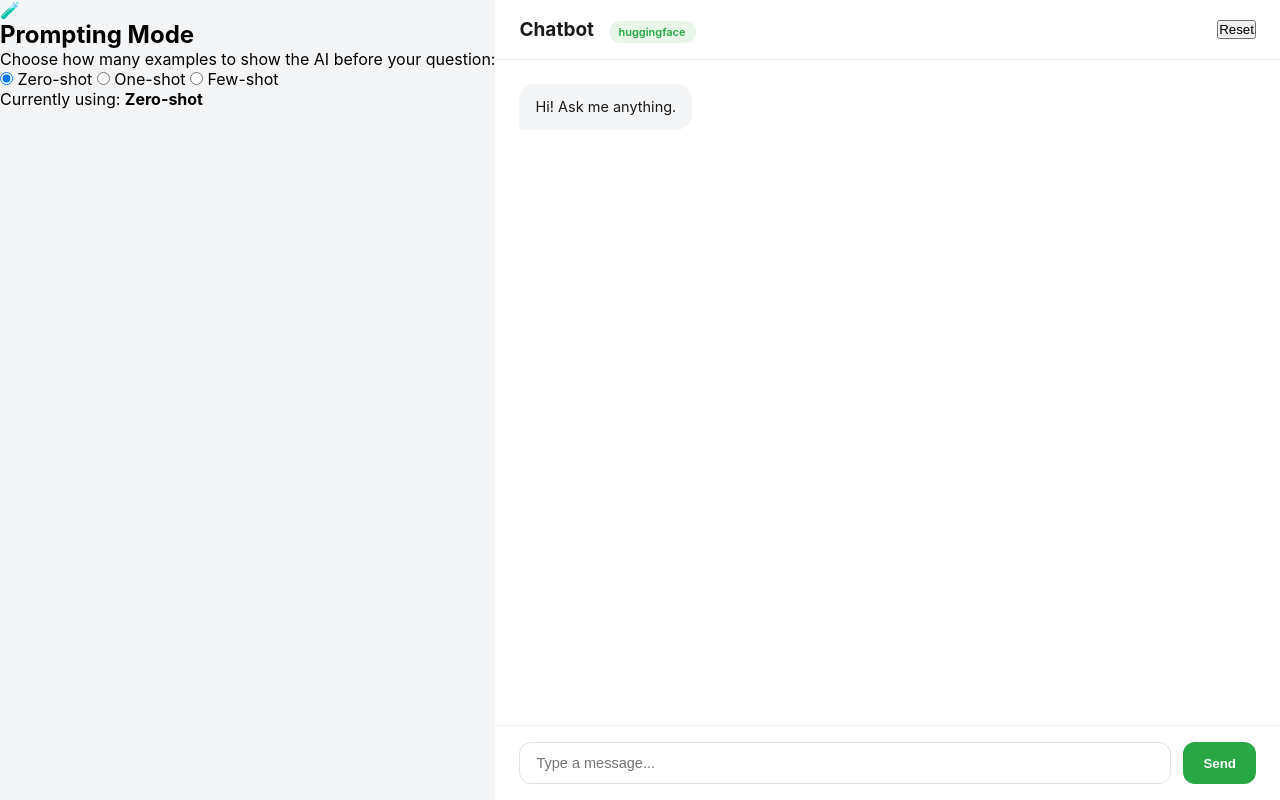
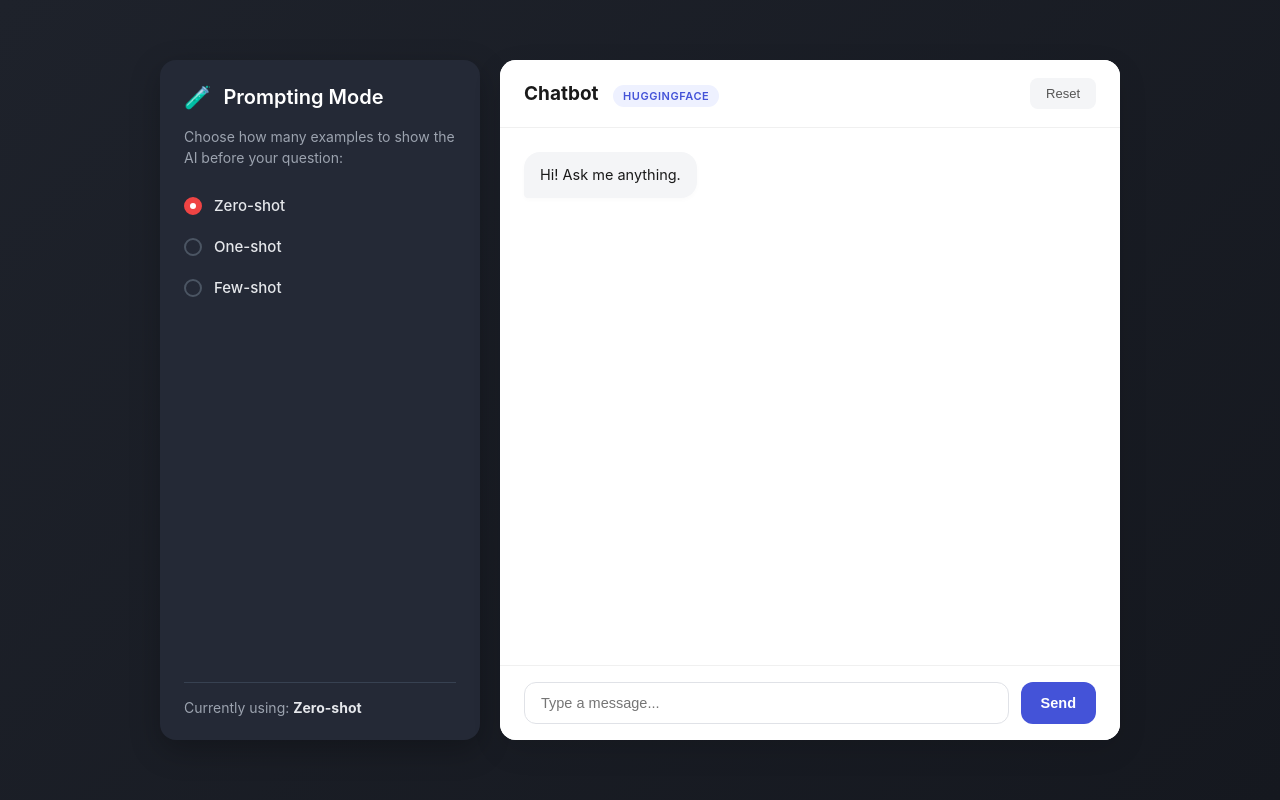
Before and after one commit to Fahad1812/HEALTH-ASSISTANCE-CHATBOT, a Flask app: page / in a window 1280 px wide. Run offline with Flask 3, Linux system fonts and the light colour scheme.

Commit message:
Update style.css

```diff
--- a/static/style.css
+++ b/static/style.css
@@ -1,110 +1,148 @@
 * {
   box-sizing: border-box;
-  margin: 0;
-  padding: 0;
 }
 
 body {
+  margin: 0;
   font-family: -apple-system, BlinkMacSystemFont, "Segoe UI", Roboto, Helvetica, Arial, sans-serif;
-  background: #f4f5f7;
-  height: 100vh;
+  background: linear-gradient(135deg, #1e222b 0%, #15181f 100%);
   display: flex;
+  justify-content: center;
+  align-items: center;
+  min-height: 100vh;
+  padding: 16px;
+  color: #f3f4f6;
 }
 
 .app-container {
   display: flex;
   width: 100%;
-  height: 100vh;
-  overflow: hidden;
+  max-width: 960px;
+  height: 85vh;
+  gap: 20px;
 }
 
-/* Sidebar Styles - Dark Pitch Green */
-.sidebar {
-  width: 260px;
-  background: #10331a;
-  color: #fff;
+/* Prompting Sidebar Component Styling */
+.prompting-sidebar {
+  width: 320px;
+  background: #242936;
+  border-radius: 16px;
+  box-shadow: 0 10px 30px rgba(0, 0, 0, 0.25);
+  padding: 24px;
   display: flex;
   flex-direction: column;
-  padding: 16px;
-  flex-shrink: 0;
 }
 
-.new-chat-btn {
-  background: transparent;
-  color: #fff;
-  border: 1px solid #2e7343;
-  padding: 12px;
-  border-radius: 8px;
-  cursor: pointer;
-  font-size: 14px;
-  font-weight: 500;
-  text-align: left;
-  transition: background 0.2s;
-  margin-bottom: 20px;
+.sidebar-header {
+  display: flex;
+  align-items: center;
+  gap: 12px;
+  margin-bottom: 16px;
 }
 
-.new-chat-btn:hover {
-  background: #1a4a28;
+.sidebar-header h2 {
+  font-size: 20px;
+  margin: 0;
+  color: #ffffff;
+  font-weight: 600;
 }
 
-.chat-list {
-  flex: 1;
-  overflow-y: auto;
+.flask-icon {
+  font-size: 22px;
+}
+
+.prompting-desc {
+  font-size: 14px;
+  color: #9ca3af;
+  line-height: 1.5;
+  margin: 0 0 24px 0;
+}
+
+.radio-group {
   display: flex;
   flex-direction: column;
-  gap: 8px;
-}
-
-.chat-list::-webkit-scrollbar { width: 4px; }
-.chat-list::-webkit-scrollbar-thumb { background: #2e7343; border-radius: 4px; }
-
-.chat-item {
-  display: flex;
-  justify-content: space-between;
-  align-items: center;
-  padding: 10px 12px;
-  border-radius: 8px;
-  cursor: pointer;
-  font-size: 13.5px;
-  color: #ececf1;
-  transition: background 0.2s;
-}
-
-/* Active & Hover state for chats */
-.chat-item:hover, .chat-item.active {
-  background: #1f5c32;
-}
-
-.chat-item span {
-  white-space: nowrap;
-  overflow: hidden;
-  text-overflow: ellipsis;
+  gap: 14px;
   flex: 1;
 }
 
-.delete-btn {
-  background: transparent;
-  border: none;
-  color: #8e8ea0;
+.radio-option {
+  display: flex;
+  align-items: center;
   cursor: pointer;
-  font-size: 16px;
-  margin-left: 8px;
-  display: none;
+  position: relative;
+  user-select: none;
+  padding: 4px 0;
 }
 
-.chat-item:hover .delete-btn {
-  display: block;
+.radio-option input {
+  position: absolute;
+  opacity: 0;
+  cursor: pointer;
 }
-.delete-btn:hover { color: #ff4d4f; }
 
+.radio-dot {
+  height: 18px;
+  width: 18px;
+  background-color: transparent;
+  border: 2px solid #4b5563;
+  border-radius: 50%;
+  margin-right: 12px;
+  display: inline-block;
+  transition: all 0.2s ease;
+  position: relative;
+}
 
-/* Main Chat Wrap Styles */
+.radio-option:hover input ~ .radio-dot {
+  border-color: #f87171;
+}
+
+.radio-option input:checked ~ .radio-dot {
+  border-color: #ef4444;
+  background-color: #ef4444;
+}
+
+.radio-option input:checked ~ .radio-dot::after {
+  content: "";
+  position: absolute;
+  top: 4px;
+  left: 4px;
+  width: 6px;
+  height: 6px;
+  border-radius: 50%;
+  background: white;
+}
+
+.radio-label {
+  font-size: 15px;
+  font-weight: 500;
+  color: #e5e7eb;
+}
+
+.sidebar-footer {
+  border-top: 1px solid #374151;
+  padding-top: 16px;
+  margin-top: auto;
+}
+
+.sidebar-footer p {
+  font-size: 14px;
+  color: #9ca3af;
+  margin: 0;
+}
+
+.sidebar-footer strong {
+  color: #e5e7eb;
+}
+
+/* Chat Area Main Container */
 .chat-wrap {
   flex: 1;
+  background: #ffffff;
+  border-radius: 16px;
+  box-shadow: 0 10px 30px rgba(0, 0, 0, 0.1);
   display: flex;
   flex-direction: column;
-  background: #ffffff;
-  height: 100%;
+  overflow: hidden;
 }
 
 .chat-header {
@@ -118,6 +156,7 @@ body {
 
 .chat-header h1 {
   font-size: 19px;
+  margin: 0;
   color: #1a1a1a;
   display: inline-block;
 }
@@ -126,13 +165,32 @@ body {
   margin-left: 10px;
   font-size: 11px;
   font-weight: 600;
-  background: #e8f5e9; /* Light green tint */
-  color: #28a745;      /* Grass green */
+  text-transform: uppercase;
+  letter-spacing: 0.05em;
+  background: #eef1ff;
+  color: #4453d8;
   padding: 4px 10px;
   border-radius: 20px;
+  vertical-align: middle;
 }
 
-/* Chat Messages */
+#reset-btn {
+  border: none;
+  background: #f4f5f7;
+  color: #555;
+  padding: 8px 16px;
+  border-radius: 8px;
+  cursor: pointer;
+  font-size: 13px;
+  font-weight: 500;
+  transition: background 0.2s ease, color 0.2s ease;
+}
+
+#reset-btn:hover {
+  background: #e0e2e7;
+  color: #1a1a1a;
+}
+
 .messages {
   flex: 1;
   overflow-y: auto;
@@ -142,8 +200,33 @@ body {
   gap: 16px;
 }
 
-.messages::-webkit-scrollbar { width: 6px; }
-.messages::-webkit-scrollbar-thumb { background: #d1d5db; border-radius: 10px; }
+.messages::-webkit-scrollbar {
+  width: 6px;
+}
+
+.messages::-webkit-scrollbar-track {
+  background: transparent;
+}
+
+.messages::-webkit-scrollbar-thumb {
+  background: #d1d5db;
+  border-radius: 10px;
+}
+
+.messages::-webkit-scrollbar-thumb:hover {
+  background: #9ca3af;
+}
+
+@keyframes messageFadeIn {
+  from {
+    opacity: 0;
+    transform: translateY(10px);
+  }
+  to {
+    opacity: 1;
+    transform: translateY(0);
+  }
+}
 
 .msg {
   max-width: 75%;
@@ -153,18 +236,46 @@ body {
   font-size: 14.5px;
   white-space: pre-wrap;
   word-wrap: break-word;
+  animation: messageFadeIn 0.3s ease-out forwards;
+  box-shadow: 0 2px 5px rgba(0,0,0,0.02);
 }
-/* User message ab grass green color mein hogi */
-.msg.user { align-self: flex-end; background: #28a745; color: #ffffff; border-bottom-right-radius: 4px; }
-.msg.bot { align-self: flex-start; background: #f4f5f7; color: #1a1a1a; border-bottom-left-radius: 4px; }
-.msg.error { align-self: flex-start; background: #fdecec; color: #a12626; border-bottom-left-radius: 4px; border: 1px solid #fad2d2; }
-.msg.typing { align-self: flex-start; color: #888; font-style: italic; }
 
-/* Form Area */
+.msg.user {
+  align-self: flex-end;
+  background: #4453d8;
+  color: #ffffff;
+  border-bottom-right-radius: 4px;
+}
+
+.msg.bot {
+  align-self: flex-start;
+  background: #f4f5f7;
+  color: #1a1a1a;
+  border-bottom-left-radius: 4px;
+}
+
+.msg.error {
+  align-self: flex-start;
+  background: #fdecec;
+  color: #a12626;
+  border-bottom-left-radius: 4px;
+  border: 1px solid #fad2d2;
+}
+
+.msg.typing {
+  align-self: flex-start;
+  background: transparent;
+  color: #888;
+  font-style: italic;
+  padding: 8px 12px;
+  box-shadow: none;
+}
+
 .chat-form {
   display: flex;
   gap: 12px;
   padding: 16px 24px;
+  background: #ffffff;
   border-top: 1px solid #f0f0f0;
 }
 
@@ -175,53 +286,84 @@ body {
   border-radius: 12px;
   font-size: 14.5px;
   outline: none;
+  transition: border-color 0.2s ease, box-shadow 0.2s ease;
+  color: #1a1a1a;
 }
-#user-input:focus { border-color: #28a745; }
+
+#user-input:focus {
+  border-color: #4453d8;
+  box-shadow: 0 0 0 3px rgba(68, 83, 216, 0.1);
+}
 
 .chat-form button {
-  background: #28a745;
+  border: none;
+  background: #4453d8;
   color: white;
-  border: none;
   padding: 12px 20px;
   border-radius: 12px;
+  font-size: 14.5px;
   font-weight: 600;
   cursor: pointer;
-}
-.chat-form button:disabled, #user-input:disabled {
-  opacity: 0.6;
-  cursor: not-allowed;
+  transition: background 0.2s ease, transform 0.1s ease;
 }
 
-/* Mobile Setup - Optimized spacing & padding */
+.chat-form button:hover {
+  background: #3746c4;
+}
+
+.chat-form button:active {
+  transform: scale(0.98);
+}
+
+/* Mobile Responsiveness Viewports */
 @media (max-width: 768px) {
-  .app-container { flex-direction: column; }
-  .sidebar {
+  .app-container {
+    flex-direction: column;
+    height: auto;
+    min-height: 100vh;
+  }
+
+  .prompting-sidebar {
     width: 100%;
     height: auto;
-    flex-shrink: 0;
-    padding: 12px;
   }
-  .new-chat-btn {
-    margin-bottom: 12px;
-    padding: 10px;
+
+  .chat-wrap {
+    height: 70vh;
   }
-  /* Horizontal scroll for chat list taake height na ghire */
-  .chat-list {
-    flex-direction: row;
-    overflow-x: auto;
-    overflow-y: hidden;
-    padding-bottom: 4px;
+}
+
+@media (max-width: 480px) {
+  body {
+    padding: 0;
   }
-  .chat-item {
-    flex: 0 0 auto;
-    margin-right: 8px;
+
+  .app-container {
+    gap: 0;
   }
-  .msg { max-width: 90%; }
+
+  .chat-wrap {
+    height: 75vh;
+    border-radius: 0;
+  }
+
+  .prompting-sidebar {
+    border-radius: 0;
+  }
+
+  .chat-header {
+    padding: 16px;
+  }
+
+  .messages {
+    padding: 16px;
+  }
 
   .chat-form {
     padding: 12px 16px;
-    gap: 8px;
   }
-  #user-input { padding: 10px 14px; }
-  .chat-form button { padding: 10px 16px; }
+
+  .msg {
+    max-width: 85%;
+  }
 }
```
